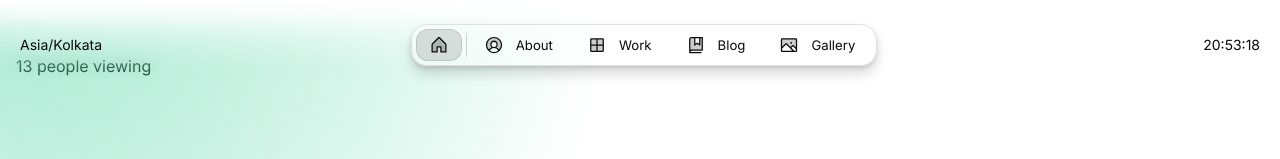
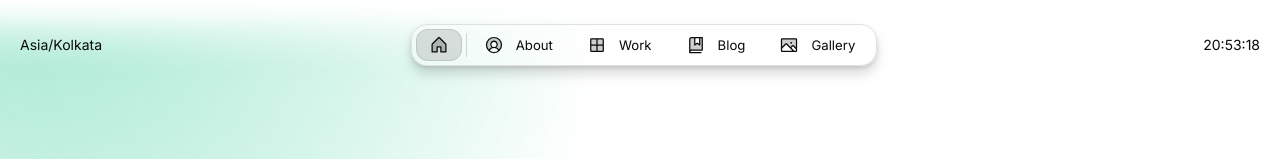
Before and after one commit to Sindhu-github1106/portfolio, a Next.js app: page / in a window 1280 px wide. Shown: the top 159 px of the page. Built offline with nearby package versions, Linux system fonts and the light colour scheme.

Commit message:
committt

```diff
--- a/src/app/layout.tsx
+++ b/src/app/layout.tsx
@@ -97,7 +97,7 @@ export default async function RootLayout({ children }: RootLayoutProps) {
       <ToastProvider>
         <Column style={{ minHeight: "100vh" }} as="body" fillWidth margin="0" padding="0">
         <VinylPlayer />
-        <VisitorCounter />
+        {/*<VisitorCounter />*/}
           <Background
             mask={{
               cursor: effects.mask.cursor,
```
